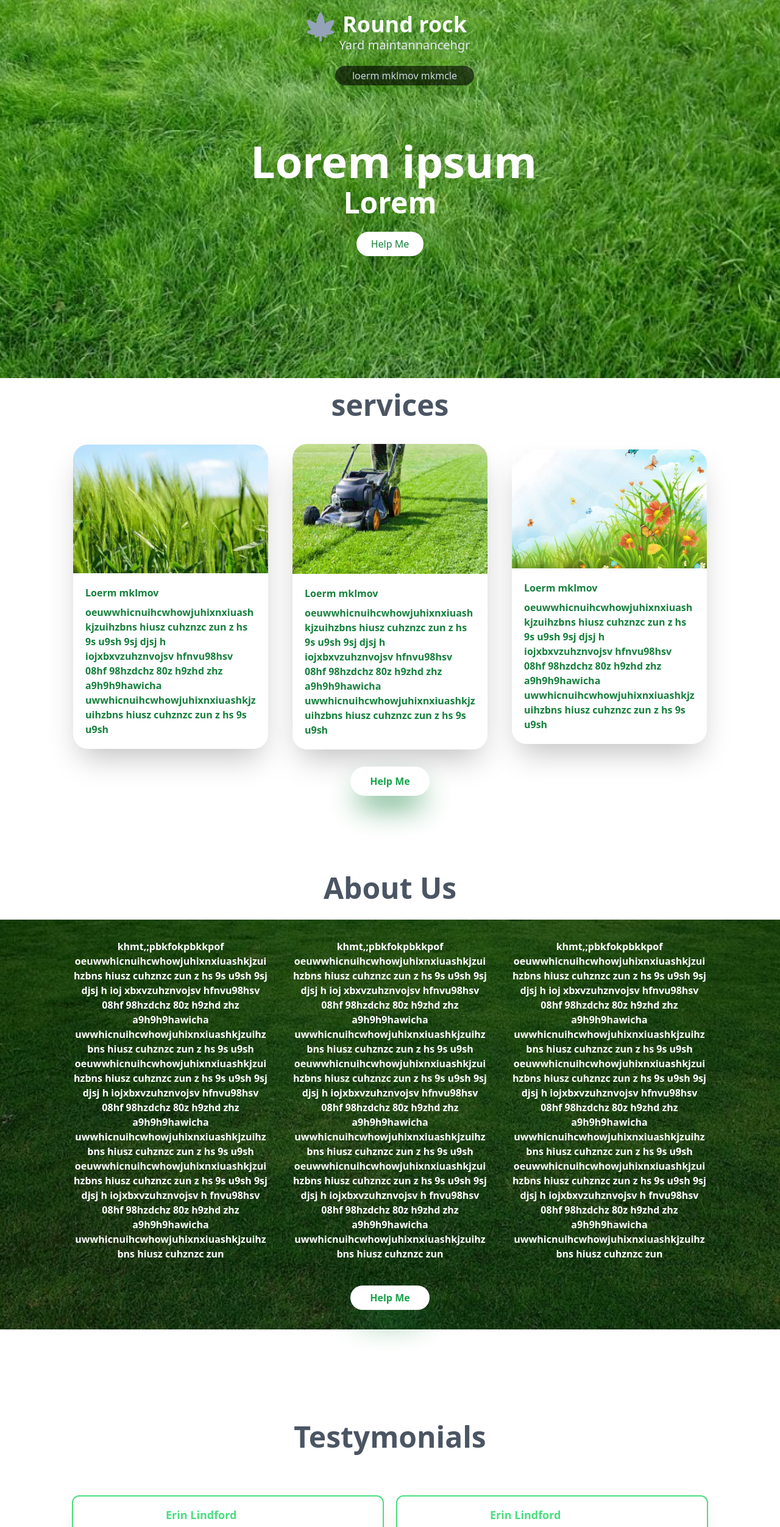
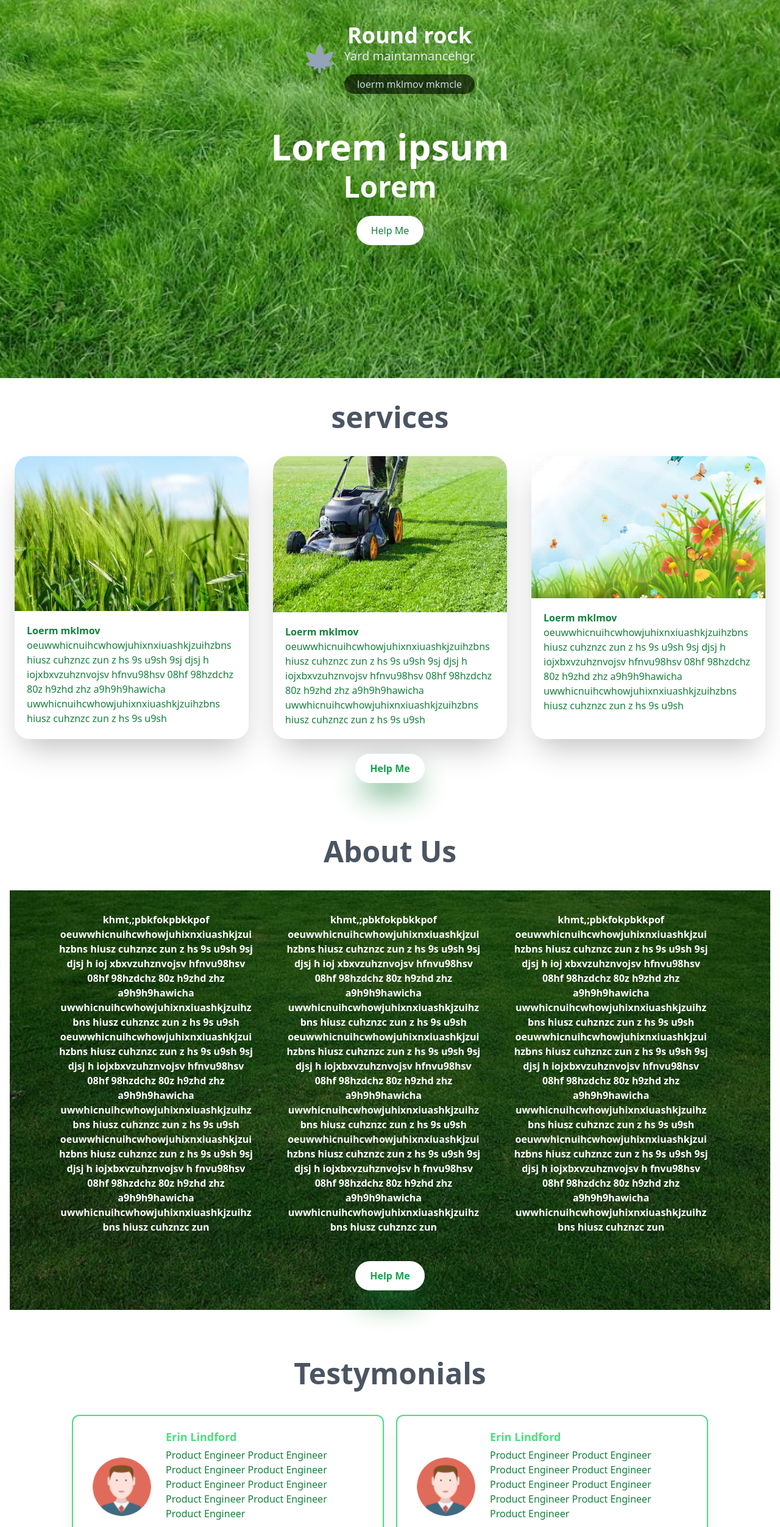
Before and after one commit to abdullah-tarek-dev/Farming, a plain HTML site: page index.html in a window 1280 px wide. Shown: the part 180-2684 px from the top of the page at 61% size. Drawn offline with nearby package versions, Linux system fonts and the light colour scheme.

Commit message:
Update index.html

```diff
--- a/index.html
+++ b/index.html
@@ -9,56 +9,57 @@
 </head>
 <body>
     <!-- start Header -->
-<header class="h-screen bg-[url('./Images/back.jpg')] bg-cover bg-center text-white">
-   <div class=" flex flex-col items-center justify-center h-full ">
-    <div class="flex justify-center pb-20 mb-2 ">
-        <div class="text-5xl text-slate-400 " ><i class="fa-solid fa-cannabis"></i></div>
-        <div class="">
-            <h1 class="text-4xl text-slate-50 text-center font-bold  ">Round rock</h1>
-            <p class="text-center text-xl text-slate-200 font-medium">Yard maintannancehgr</p>
-            <p class="text-slate-300 py-1 px-7 mt-5 rounded-full  bg-black bg-opacity-60" >loerm mklmov mkmcle  </p>
+<header class="h-screen w-full  bg-[url('./Images/back.jpg')] bg-cover bg-center text-white">
+   <div class=" flex flex-col items-center justify-center h-full px-4 ">
+    <div class="flex flex-col sm:flex-row items-center text-center sm:pb-14  "> <!-- mb-6 -->
+        <div class="text-5xl text-slate-400 sm:mr-4 " ><i class="fa-solid fa-cannabis "></i></div>
+        <div >
+            <h1 class="text-4xl text-slate-50  font-bold  ">Round rock</h1>
+            <p class=" text-xl text-slate-200 font-medium">Yard maintannancehgr</p>
+            <p class="text-slate-300 py-1 px-5 mt-4 rounded-full  bg-black bg-opacity-60" >loerm mklmov mkmcle  </p>
         </div>
     </div>
-    <h1 class="text-7xl font-bold pl-3">Lorem ipsum</h1>
-    <h2 class="text-5xl font-bold mt-2">Lorem</h2>
-    <button class="mt-6 px-6 py-2 bg-white text-green-700 rounded-full shadow-2xl hover:bg-gray-400 hover:text-slate-700 transition text-center ">Help Me</button>
+    <h1 class="text-5xl sm:text-5xl md:text-6xl font-bold ">Lorem ipsum</h1>
+    <h2 class="text-4xl sm:text-5xl font-bold mt-3">Lorem</h2>
+    <button class="mt-6 px-6 py-3 bg-white text-green-700 rounded-full shadow-2xl hover:bg-gray-400 hover:text-slate-700 transition text-center ">Help Me</button>
 </div>
 </header>
 <!-- End Header -->
 
  <!-- Start the section of services -->
 
-<section class="w-full h-screen">
-    <h1 class="text-center pt-5 pb-10 text-5xl font-bold text-gray-600">services</h1>
-    <div class="flex justify-center items-center gap-10 flex-wrap pb-1">
+<section class="w-full  py-10 px-4">
+    <h1 class="text-center mb-10 text-3xl sm:text-5xl font-bold text-gray-600">services</h1>
+    <div class="flex justify-center  gap-10 flex-wrap">
             <!-- first card -->
-                <div class="w-80 h-full   shadow-2xl border-solid border-1 border-neutral-50 rounded-3xl break-words">
-                    <img src="./Images/rz.jpg" alt="this photo descripe the jifhiuo" class="rounded-t-3xl">
+                <div class="w-full sm:w-80 md:w-96 bg-white shadow-2xl rounded-3xl overflow-hidden break-words">
+                    <img src="./Images/rz.jpg" alt="service image" class="w-full">
                     <div class="p-5 ">
-                        <h1 class="pb-2 text-green-700 font-extrabold">Loerm mklmov</h1>
-                        <p class="text-green-700 font-semibold">oeuwwhicnuihcwhowjuhixnxiuashkjzuihzbns hiusz cuhznzc zun z hs  9s u9sh 9sj djsj h iojxbxvzuhznvojsv hfnvu98hsv 08hf 98hzdchz 80z h9zhd zhz a9h9h9hawicha uwwhicnuihcwhowjuhixnxiuashkjzuihzbns hiusz cuhznzc zun z hs  9s u9sh  </p>
+                        <h2 class=" text-green-700 font-extrabold">Loerm mklmov</h2>
+                        <p class="text-green-700 font-medium">oeuwwhicnuihcwhowjuhixnxiuashkjzuihzbns  hiusz cuhznzc zun z hs  9s u9sh 9sj djsj h iojxbxvzuhznvojsv hfnvu98hsv 08hf 98hzdchz 80z h9zhd zhz a9h9h9hawicha uwwhicnuihcwhowjuhixnxiuashkjzuihzbns hiusz cuhznzc zun z hs  9s u9sh  </p>
                     </div>
                 </div>
+
                 <!-- second card -->
-                <div class="w-80 h-full   shadow-2xl border-solid border-1 border-neutral-50 rounded-3xl break-words">
-                    <img src="./Images/makana.jpg" alt="this photo descripe the jifhiuo" class="rounded-t-3xl">
+                <div class="w-full sm:w-80 md:w-96 bg-white shadow-2xl rounded-3xl overflow-hidden break-words">
+                    <img src="./Images/makana.jpg" alt="service image" class="w-full">
                     <div class="p-5 ">
-                        <h1 class="pb-2 text-green-700 font-extrabold">Loerm mklmov</h1>
-                        <p class="text-green-700 font-semibold">oeuwwhicnuihcwhowjuhixnxiuashkjzuihzbns hiusz cuhznzc zun z hs  9s u9sh 9sj djsj h iojxbxvzuhznvojsv hfnvu98hsv 08hf 98hzdchz 80z h9zhd zhz a9h9h9hawicha uwwhicnuihcwhowjuhixnxiuashkjzuihzbns hiusz cuhznzc zun z hs  9s u9sh  </p>
+                        <h1 class="text-green-700 font-extrabold">Loerm mklmov</h1>
+                        <p class="text-green-700 font-medium">oeuwwhicnuihcwhowjuhixnxiuashkjzuihzbns hiusz cuhznzc zun z hs  9s u9sh 9sj djsj h iojxbxvzuhznvojsv hfnvu98hsv 08hf 98hzdchz 80z h9zhd zhz a9h9h9hawicha uwwhicnuihcwhowjuhixnxiuashkjzuihzbns hiusz cuhznzc zun z hs  9s u9sh  </p>
                     </div>
                 </div>
 
                 <!-- third card -->
-                <div class="w-80 h-full   shadow-2xl border-solid border-1 border-neutral-50 rounded-3xl break-words">
-                    <img src="./Images/ward.jpg" alt="this photo descripe the jifhiuo" class="rounded-t-3xl">
+                <div class="w-full sm:w-80 md:w-96 bg-white shadow-2xl rounded-3xl overflow-hidden break-words">
+                    <img src="./Images/ward.jpg" alt="service image" class="w-full">
                         <div class="p-5 ">
-                                <h1 class="pb-2 text-green-700 font-extrabold">Loerm mklmov</h1>
-                                <p class="text-green-700 font-semibold">oeuwwhicnuihcwhowjuhixnxiuashkjzuihzbns hiusz cuhznzc zun z hs  9s u9sh 9sj djsj h iojxbxvzuhznvojsv hfnvu98hsv 08hf 98hzdchz 80z h9zhd zhz a9h9h9hawicha uwwhicnuihcwhowjuhixnxiuashkjzuihzbns hiusz cuhznzc zun z hs  9s u9sh  </p>
+                                <h1 class="text-green-700 font-extrabold">Loerm mklmov</h1>
+                                <p class="text-green-700 font-medium">oeuwwhicnuihcwhowjuhixnxiuashkjzuihzbns hiusz cuhznzc zun z hs  9s u9sh 9sj djsj h iojxbxvzuhznvojsv hfnvu98hsv 08hf 98hzdchz 80z h9zhd zhz a9h9h9hawicha uwwhicnuihcwhowjuhixnxiuashkjzuihzbns hiusz cuhznzc zun z hs  9s u9sh  </p>
                         </div>
                     </div>
     </div>
         <div class="flex justify-center">
-            <button class=" mt-6 mb-2 px-8 py-3 shadow-green-700 bg-white text-green-600 font-bold rounded-full shadow-2xl hover:bg-gray-400 hover:text-slate-700 transition  ">Help Me</button>
+            <button class=" mt-6 mb-2 px-6 py-3 shadow-green-700 bg-white text-green-600 font-bold rounded-full shadow-2xl hover:bg-gray-400 hover:text-slate-700 transition  ">Help Me</button>
 
         </div>
 </section>
@@ -67,30 +68,30 @@
 
  <!-- start the section of About -->
 
- <section class="w-full h-screen">
-    <h1 class="text-center pt-3 pb-7 text-5xl font-bold text-gray-600">About Us</h1>
+ <section class="w-full py-10 px-4">
+    <h1 class="text-center mb-10 text-3xl sm:text-5xl font-bold text-gray-600">About Us</h1>
       <div class="relative">
-        <div class="bg-[url('./Images/arady.jpg')] bg-cover bg-center absolute inset-0   h-auto w-full"></div>
-        <div class="absolute inset-0 bg-black opacity-50"> </div>
-        <div class="flex justify-center items-center gap-10 flex-wrap  relative  z-10 py-4">
+        <div class="bg-[url('./Images/arady.jpg')] bg-cover bg-center absolute inset-0   h-auto w-full "></div>
+        <div class="absolute inset-0 bg-black bg-opacity-50 "> </div>
+        <div class="grid grid-cols-1 sm:grid-cols-2 lg:grid-cols-3 gap-8  relative  z-10 py-5 px-10 lg:px-3 xl:px-20 ">
             <!-- one colm -->
-            <div class="w-80 h-full break-words  text-white font-semibold text-center pt-4  ">khmt,;pbkfokpbkkpof oeuwwhicnuihcwhowjuhixnxiuashkjzuihzbns hiusz cuhznzc zun z hs  9s u9sh 9sj djsj h ioj
+            <div class="w-full md:w-80 h-full break-words  text-white font-semibold text-center pt-4  ">khmt,;pbkfokpbkkpof oeuwwhicnuihcwhowjuhixnxiuashkjzuihzbns hiusz cuhznzc zun z hs  9s u9sh 9sj djsj h ioj
                 xbxvzuhznvojsv hfnvu98hsv 08hf 98hzdchz 80z h9zhd zhz a9h9h9hawicha uwwhicnuihcwhowjuhixnxiuashkjzuihzbns hiusz cuhznzc zun z hs  9s u9sh oeuwwhicnuihcwhowjuhixnxiuashkjzuihzbns hiusz cuhznzc zun
                  z hs  9s u9sh 9sj djsj h iojxbxvzuhznvojsv hfnvu98hsv 08hf 98hzdchz 80z h9zhd zhz a9h9h9hawicha uwwhicnuihcwhowjuhixnxiuashkjzuihzbns hiusz cuhznzc zun z hs  9s u9sh oeuwwhicnuihcwhowjuhixnxiuashkjzuihzbns hiusz cuhznzc zun z hs  9s u9sh 9sj djsj h iojxbxvzuhznvojsv h
                 fnvu98hsv 08hf 98hzdchz 80z h9zhd zhz a9h9h9hawicha uwwhicnuihcwhowjuhixnxiuashkjzuihzbns hiusz cuhznzc zun </div>
                 <!-- second colm -->
-                <div class="w-80 h-full break-words  text-white font-semibold text-center pt-4 ">khmt,;pbkfokpbkkpof oeuwwhicnuihcwhowjuhixnxiuashkjzuihzbns hiusz cuhznzc zun z hs  9s u9sh 9sj djsj h ioj
+                <div class="w-full md:w-80 h-full break-words  text-white font-semibold text-center pt-4 ">khmt,;pbkfokpbkkpof oeuwwhicnuihcwhowjuhixnxiuashkjzuihzbns hiusz cuhznzc zun z hs  9s u9sh 9sj djsj h ioj
                     xbxvzuhznvojsv hfnvu98hsv 08hf 98hzdchz 80z h9zhd zhz a9h9h9hawicha uwwhicnuihcwhowjuhixnxiuashkjzuihzbns hiusz cuhznzc zun z hs  9s u9sh oeuwwhicnuihcwhowjuhixnxiuashkjzuihzbns hiusz cuhznzc zun
                      z hs  9s u9sh 9sj djsj h iojxbxvzuhznvojsv hfnvu98hsv 08hf 98hzdchz 80z h9zhd zhz a9h9h9hawicha uwwhicnuihcwhowjuhixnxiuashkjzuihzbns hiusz cuhznzc zun z hs  9s u9sh oeuwwhicnuihcwhowjuhixnxiuashkjzuihzbns hiusz cuhznzc zun z hs  9s u9sh 9sj djsj h iojxbxvzuhznvojsv h
                     fnvu98hsv 08hf 98hzdchz 80z h9zhd zhz a9h9h9hawicha uwwhicnuihcwhowjuhixnxiuashkjzuihzbns hiusz cuhznzc zun </div>
                              <!-- third colm -->
-                <div class="w-80 h-full break-words  text-white font-semibold text-center pt-4 ">khmt,;pbkfokpbkkpof oeuwwhicnuihcwhowjuhixnxiuashkjzuihzbns hiusz cuhznzc zun z hs  9s u9sh 9sj djsj h ioj
+                <div class="w-full md:w-80 h-full break-words  text-white font-semibold text-center pt-4 ">khmt,;pbkfokpbkkpof oeuwwhicnuihcwhowjuhixnxiuashkjzuihzbns hiusz cuhznzc zun z hs  9s u9sh 9sj djsj h ioj
                     xbxvzuhznvojsv hfnvu98hsv 08hf 98hzdchz 80z h9zhd zhz a9h9h9hawicha uwwhicnuihcwhowjuhixnxiuashkjzuihzbns hiusz cuhznzc zun z hs  9s u9sh oeuwwhicnuihcwhowjuhixnxiuashkjzuihzbns hiusz cuhznzc zun
                      z hs  9s u9sh 9sj djsj h iojxbxvzuhznvojsv hfnvu98hsv 08hf 98hzdchz 80z h9zhd zhz a9h9h9hawicha uwwhicnuihcwhowjuhixnxiuashkjzuihzbns hiusz cuhznzc zun z hs  9s u9sh oeuwwhicnuihcwhowjuhixnxiuashkjzuihzbns hiusz cuhznzc zun z hs  9s u9sh 9sj djsj h iojxbxvzuhznvojsv h
                     fnvu98hsv 08hf 98hzdchz 80z h9zhd zhz a9h9h9hawicha uwwhicnuihcwhowjuhixnxiuashkjzuihzbns hiusz cuhznzc zun </div>
                 </div>
                 <div class="flex justify-center relative">
-                    <button class=" mt-6 mb-8 px-8 py-2 shadow-green-700 bg-white text-green-600 font-bold rounded-full shadow-2xl hover:bg-gray-400 hover:text-slate-700 transition  ">Help Me</button>
+                    <button class=" mt-6 mb-8 px-6 py-3 shadow-green-700 bg-white text-green-600 font-bold rounded-full shadow-2xl hover:bg-gray-400 hover:text-slate-700 transition  ">Help Me</button>
 
                 </div>
     </div>
@@ -99,15 +100,15 @@
 
  <!-- start section of testymonials -->
 
-  <section class="w-full h-screen ">
-    <h1 class="text-center pt-28  text-5xl font-bold text-gray-600">Testymonials</h1>
-    <div class="flex justify-center items-center h-3/4">
-        <div class="grid grid-cols-2 grid-rows-2 gap-5 ">
+  <section class="w-full py-10 px-4 ">
+    <h1 class="text-center mb-11 text-3xl sm:text-5xl font-bold text-gray-600">Testymonials</h1>
+    <div class="flex justify-center items-center ">
+        <div class="grid gap-5  grid-cols-1 sm:grid-cols-2  ">
             <!-- first -->
-            <div class="py-8 px-8 max-w-lg bg-white rounded-xl shadow-xl sm:py-4 sm:flex sm:items-center sm:space-y-0 sm:gap-x-6 border-green-400 border-2 ">
+            <div class="p-6 sm:p-8 max-w-lg bg-white rounded-xl shadow-xl sm:py-5 sm:flex sm:items-center sm:space-y-0 sm:gap-x-6 border-green-400 border-2 ">
                 <img class="block mx-auto h-24 rounded-full sm:mx-0 sm:shrink-0" src="./Images/icon.ico" alt="man's Face" />
-                <div class="text-center space-y-2 sm:text-left">
-                  <div class="space-y-0.5">
+                <div class="text-center space-y-4 sm:text-left">
+                  <div class="space-y-1">
                     <p class="text-lg text-green-400 font-semibold">
                       Erin Lindford
                     </p>
@@ -125,10 +126,10 @@
                 </div>
               </div>
               <!-- second -->
-              <div class="py-8 px-8 max-w-lg bg-white rounded-xl shadow-xl sm:py-4 sm:flex sm:items-center sm:space-y-0 sm:gap-x-6 border-green-400 border-2">
+              <div class="p-6 sm:p-8 max-w-lg bg-white rounded-xl shadow-xl sm:py-5 sm:flex sm:items-center sm:space-y-0 sm:gap-x-6 border-green-400 border-2">
                 <img class="block mx-auto h-24 rounded-full sm:mx-0 sm:shrink-0" src="./Images/icon.ico" alt="man's Face" />
-                <div class="text-center space-y-2 sm:text-left">
-                  <div class="space-y-0.5">
+                <div class="text-center space-y-4 sm:text-left">
+                  <div class="space-y-1">
                     <p class="text-lg text-green-400 font-semibold">
                       Erin Lindford
                     </p>
@@ -146,10 +147,10 @@
                 </div>
               </div>
               <!-- third -->
-              <div class="py-8 px-8 max-w-lg bg-white rounded-xl shadow-xl sm:py-4 sm:flex sm:items-center sm:space-y-0 sm:gap-x-6 border-green-400 border-2">
+              <div class="p-6 sm:p-8 max-w-lg bg-white rounded-xl shadow-xl sm:py-5 sm:flex sm:items-center sm:space-y-0 sm:gap-x-6 border-green-400 border-2">
                 <img class="block mx-auto h-24 rounded-full sm:mx-0 sm:shrink-0" src="./Images/icon.ico" alt="man's Face" />
-                <div class="text-center space-y-2 sm:text-left">
-                  <div class="space-y-0.5">
+                <div class="text-center space-y-4 sm:text-left">
+                  <div class="space-y-1">
                     <p class="text-lg text-green-400 font-semibold">
                       Erin Lindford
                     </p>
@@ -167,10 +168,10 @@
                 </div>
               </div>
               <!-- four -->
-              <div class="py-8 px-8 max-w-lg bg-white rounded-xl shadow-xl sm:py-4 sm:flex sm:items-center sm:space-y-0 sm:gap-x-6 border-green-400 border-2">
+              <div class="p-6 sm:p-8 max-w-lg bg-white rounded-xl shadow-xl sm:py-5 sm:flex sm:items-center sm:space-y-0 sm:gap-x-6 border-green-400 border-2">
                 <img class="block mx-auto h-24 rounded-full sm:mx-0 sm:shrink-0" src="./Images/icon.ico" alt="man's Face" />
-                <div class="text-center space-y-2 sm:text-left">
-                  <div class="space-y-0.5">
+                <div class="text-center space-y-4 sm:text-left">
+                  <div class="space-y-1">
                     <p class="text-lg text-green-400 font-semibold">
                       Erin Lindford
                     </p>
@@ -196,17 +197,17 @@
 
   <!-- start the section of contact us -->
 
-  <section class="w-full h-screen">
-    <h1 class="text-center pt-4 pb-8 text-5xl font-bold text-gray-600">Contact Us</h1>
-<div class="flex  justify-center items-center h-1/2 gap-10">
-    <div class="block">
+  <section class="w-full py-10 px-4">
+    <h1 class="text-center mb-11 text-3xl sm:text-5xl font-bold text-gray-600">Contact Us</h1>
+<div class="flex flex-col sm:flex-row justify-center gap-6 space-x-9 mb-5">
+
         <form class="flex flex-col space-y-5">
-            <input type="text"  class="bg-green-300 w-80 rounded-full p-2 " >
-            <input type="text"  class="bg-green-300 w-80 rounded-full p-2 " >
-            <input type="text"  class="bg-green-300 w-80 rounded-full p-2 " >
-            <input type="submit" value="sumbit" class="bg-green-300 w-40 rounded-full p-2 text-center mx-auto">
+            <input type="text" placeholder="Enter your Name" class="bg-green-300 w-full rounded-full p-3 " >
+            <input type="text" placeholder="Enter your Email" class="bg-green-300 w-full rounded-full p-3 " >
+            <textarea type="text" placeholder="Enter your Message" maxlength="600" class="bg-green-300 w-full rounded-xl p-2 " ></textarea>
+            <input type="submit" value="sumbit" class="bg-green-300 w-full rounded-full p-2 text-center mx-auto cursor-pointer">
         </form>
-    </div>
+
     <div class="flex flex-col space-y-5">
         <p class=""><span class="text-green-500 pr-5"><i class="fa-solid fa-envelope"></i></span> boodymodest@gmail.com</p>
         <p><span class="text-green-500 pr-5"><i class="fa-solid fa-phone"></i></span>+201020072378</p>
```
